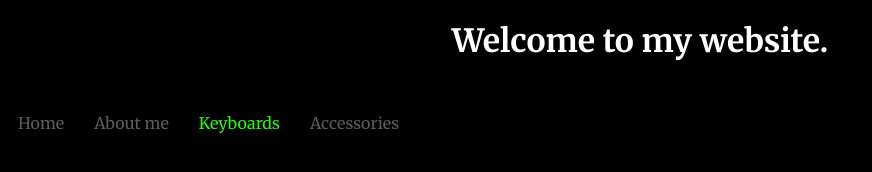
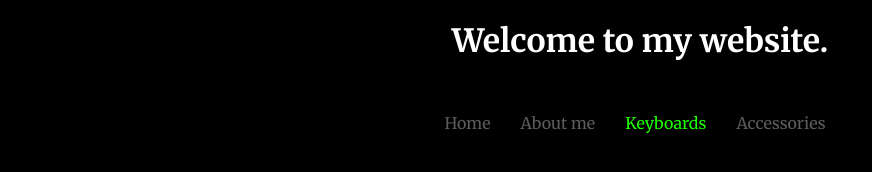
Before and after one commit to H3PnS/HePnS, a plain HTML site: page index.html in a window 1280 px wide. Shown: the whole page, without its empty margins (0-872 px from the left). Drawn offline with Linux system fonts and the light colour scheme.

Commit message:
Update styles.css

```diff
--- a/styles.css
+++ b/styles.css
@@ -15,7 +15,8 @@ body {
 }
 
 .navigation {
-    display: flex;
+  display: flex;
+  justify-content: center; /* Center the navigation links horizontally */
 }
 
 .nav-link {
```
